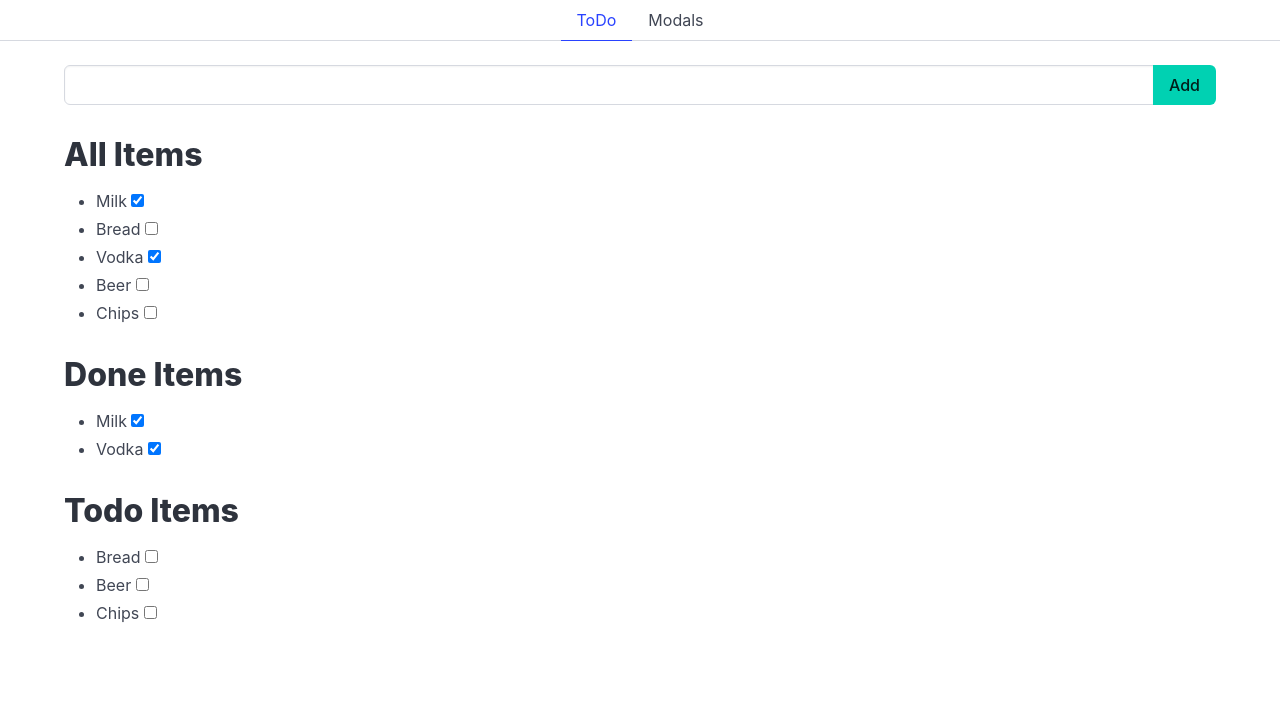
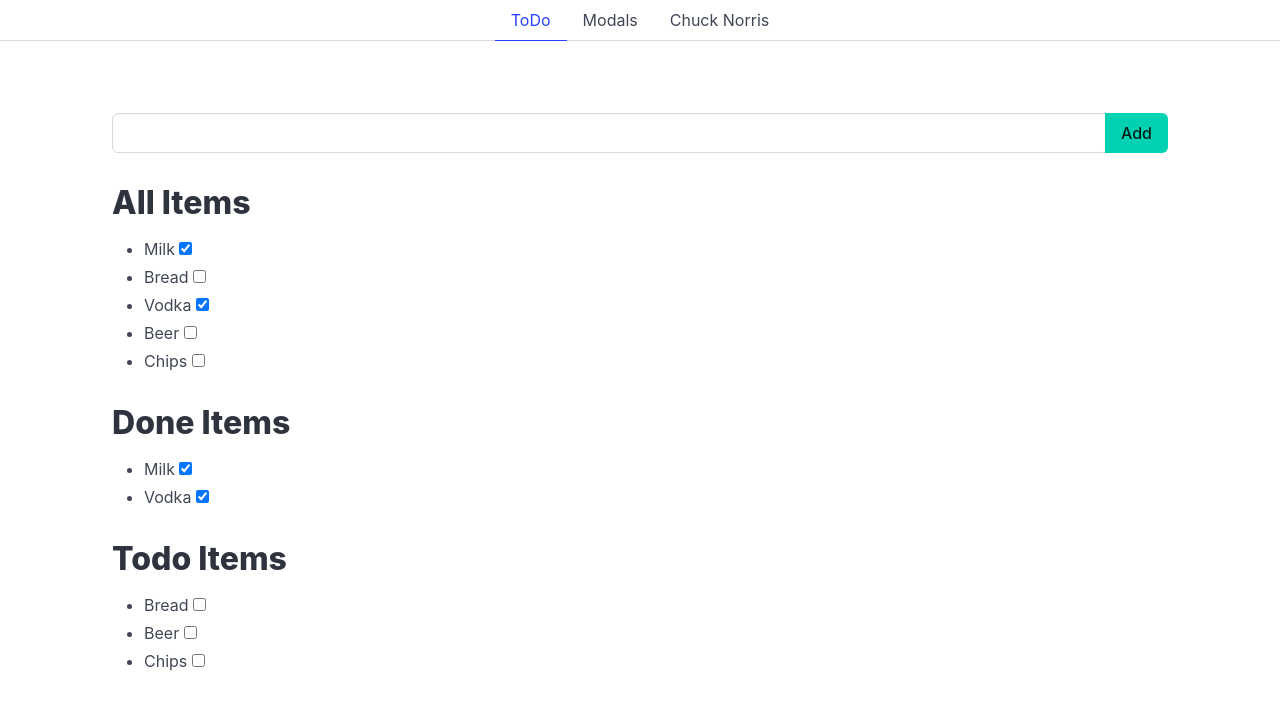
Before and after one commit to raitri/ta23blearnnode, a Vue app: page / in a window 1280 px wide. Shown: the top 708 px of the page. Built offline with nearby package versions, Linux system fonts and the light colour scheme.

Commit message:
Add ChuckNorris joke page with XMLHttpRequest example

```diff
--- a/src/App.vue
+++ b/src/App.vue
@@ -5,6 +5,10 @@ import RouterTabs from './components/RouterTabs.vue';
 
 </script>
 <template>
-<RouterTabs></RouterTabs>
-<RouterView></RouterView>
+    <RouterTabs></RouterTabs>
+    <div class="container">
+        <section class="section">
+            <RouterView></RouterView>
+        </section>
+    </div>
 </template>
--- a/src/index.js
+++ b/src/index.js
@@ -7,10 +7,12 @@ import App from './App.vue';
 
 import ToDo from './pages/ToDo.vue';
 import Modals from './pages/Modals.vue';
+import ChuckNorris from './pages/ChuckNorris.vue';
 
 const routes = [
   { path: '/', component: ToDo, name: 'ToDo' },
   { path: '/modals', component: Modals, name: 'Modals' },
+  { path: '/chuck', component: ChuckNorris, name: 'Chuck Norris' },
 ];
 
 const router = createRouter({
--- /dev/null
+++ b/src/pages/ChuckNorris.vue
@@ -0,0 +1,20 @@
+<script setup>
+import { ref } from 'vue';
+
+
+let joke = ref('');
+
+function reqListener() {
+    let data = JSON.parse(this.responseText);
+    joke.value = data.value;
+}
+
+const req = new XMLHttpRequest();
+req.addEventListener("load", reqListener);
+req.open("GET", "https://api.chucknorris.io/jokes/random");
+req.send();
+</script>
+
+<template>
+    {{ joke }}
+</template>
--- a/src/pages/Modals.vue
+++ b/src/pages/Modals.vue
@@ -7,7 +7,7 @@ let modalActive2 = ref(false);
 
 </script>
 <template>
-    <div class="container mt-3">
+
     <div class="buttons">
         <button class="button is-primary" @click="modalActive = true">Open Modal</button>
         <button class="button is-warning" @click="modalActive2 = true">Open Modal 2</button>
@@ -27,6 +27,5 @@ let modalActive2 = ref(false);
         </div>
     </Modal>
 
-    </div>
 </template>
 <style></style>
--- a/src/pages/ToDo.vue
+++ b/src/pages/ToDo.vue
@@ -3,16 +3,16 @@ import { computed, ref } from 'vue';
 import ItemList from '../components/ItemList.vue';
 let id = 1;
 let items = ref([
-    {id: id++, name: 'Milk', isDone: true },
-    {id: id++, name: 'Bread', isDone: false },
-    {id: id++, name: 'Vodka', isDone: true },
-    {id: id++, name: 'Beer', isDone: false },
-    {id: id++, name: 'Chips', isDone: false },
+    { id: id++, name: 'Milk', isDone: true },
+    { id: id++, name: 'Bread', isDone: false },
+    { id: id++, name: 'Vodka', isDone: true },
+    { id: id++, name: 'Beer', isDone: false },
+    { id: id++, name: 'Chips', isDone: false },
 ]);
 let newItem = ref('');
 
-function add(){
-    if(newItem.value.trim() !== ''){
+function add() {
+    if (newItem.value.trim() !== '') {
         items.value.push({ id: id++, name: newItem.value, isDone: false });
     }
     newItem.value = '';
@@ -23,7 +23,7 @@ let toDoItems = computed(() => items.value.filter(item => !item.isDone));
 
 </script>
 <template>
-    <div class="container mt-3">
+
     <div class="content">
 
         <div class="field has-addons">
@@ -41,6 +41,6 @@ let toDoItems = computed(() => items.value.filter(item => !item.isDone));
         <ItemList :items="toDoItems" title="Todo Items"></ItemList>
 
     </div>
-    </div>
+
 </template>
 <style></style>
```
Lines whose indentation alone changed are shown as unchanged.
